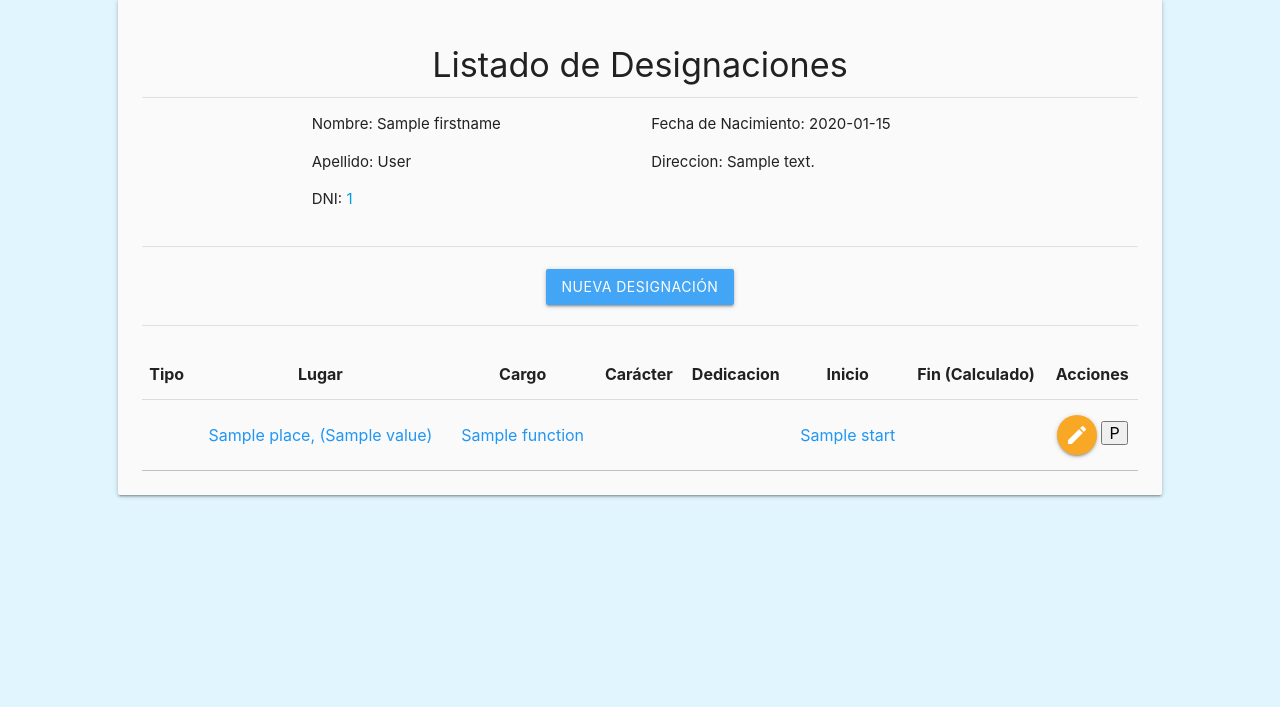
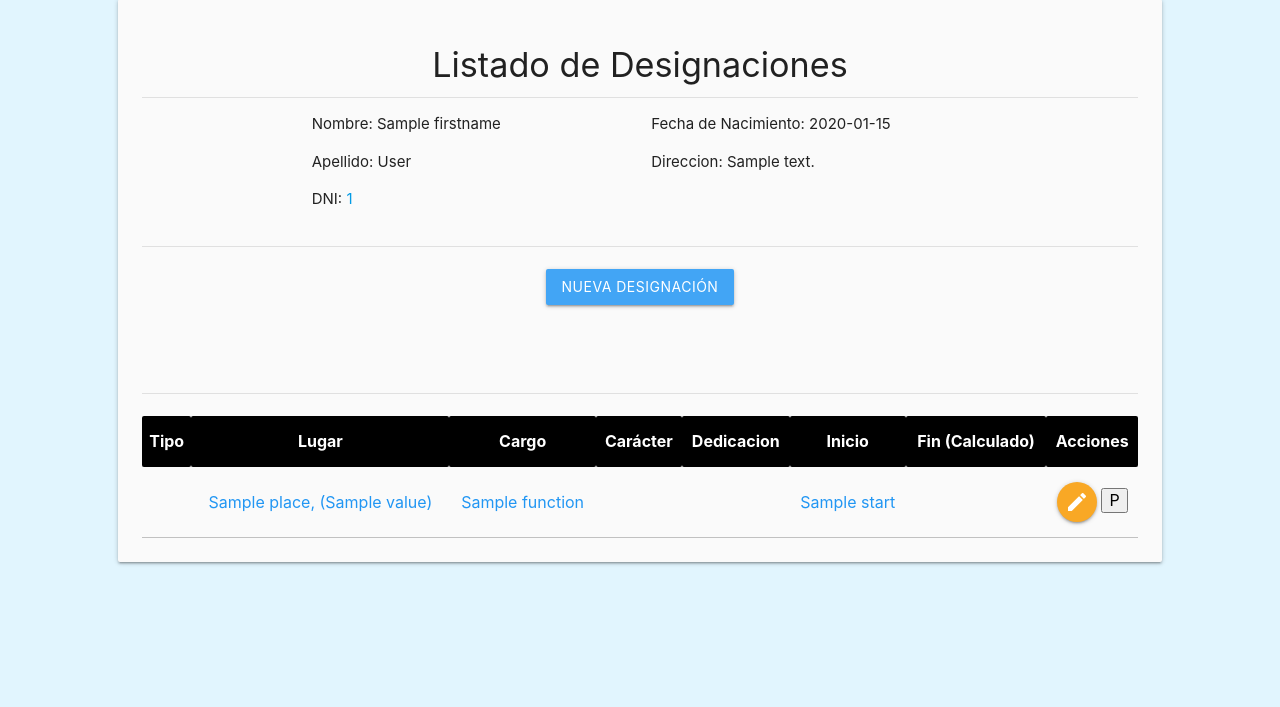
Before and after one commit to pablodanielrey/sileg-api, a Flask app: template src/sileg/bp/web/designations/templates/personDesignations.html in a window 1280 px wide. Shown: the part 140-847 px from the top of the page. Before the commit the page ends 639 px from the top, so only its background shows below. Run offline with Flask 2, Linux system fonts and the light colour scheme; the template is opened without the code that fills it: most values are stand-ins (such as "Sample title", 1, 10 or a date in 2020).

Commit message:
cambie el header de la tabla para que se vea un poco mas claro

```diff
--- a/src/sileg/bp/web/designations/templates/personDesignations.html
+++ b/src/sileg/bp/web/designations/templates/personDesignations.html
@@ -43,12 +43,12 @@ function toggle(id) {
 
 
             {% for ds in designations %}
-
+            <br><br><br>
             <div class="divider"></div>
             <br>
             <div>
                 <table class="responsive-table highlight">
-                    <thead>
+                    <thead style="background-color: black; color:white">
                         <tr>
                             <th class="center">Tipo</th>
                             <th class="center">Lugar</th>
```
